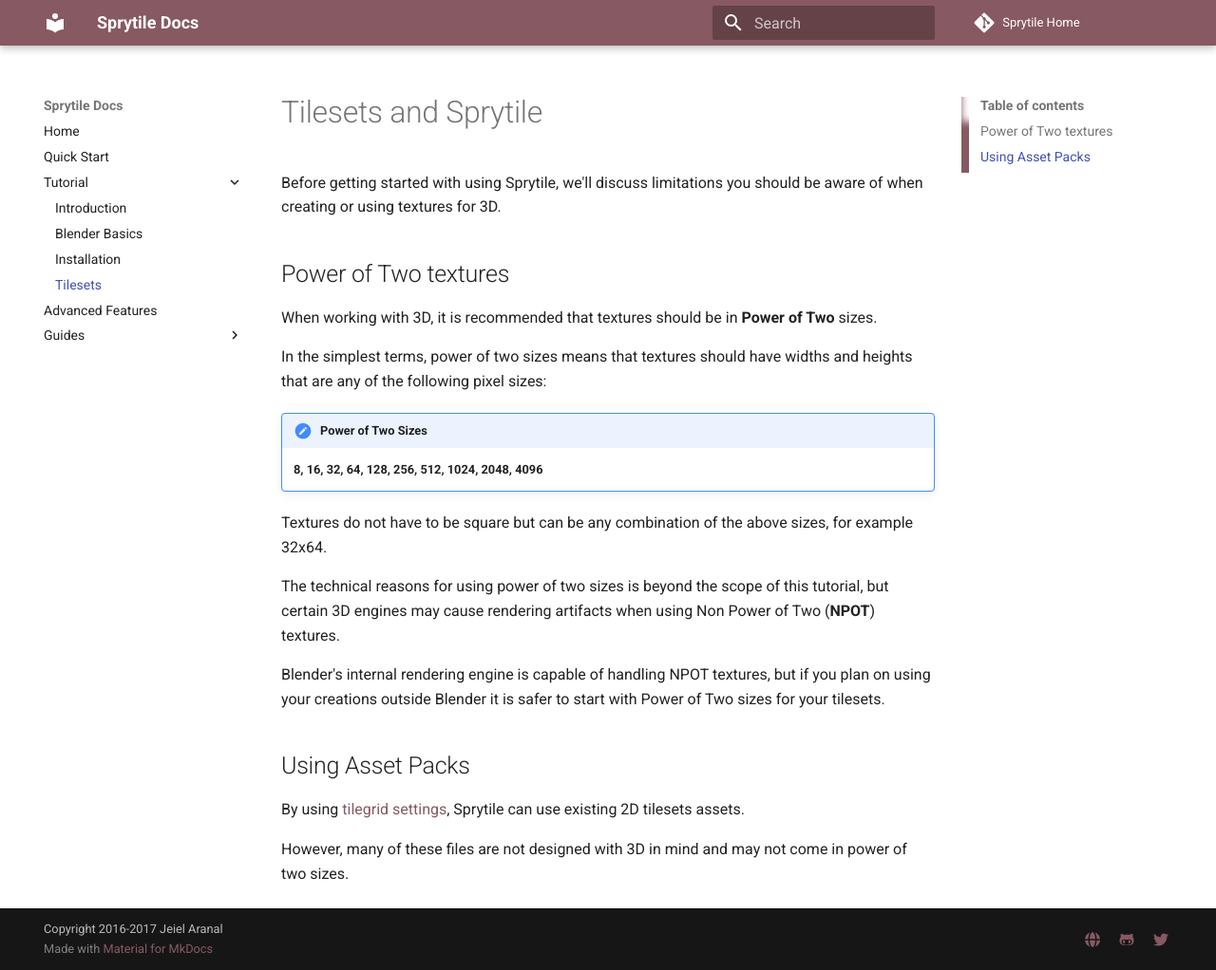
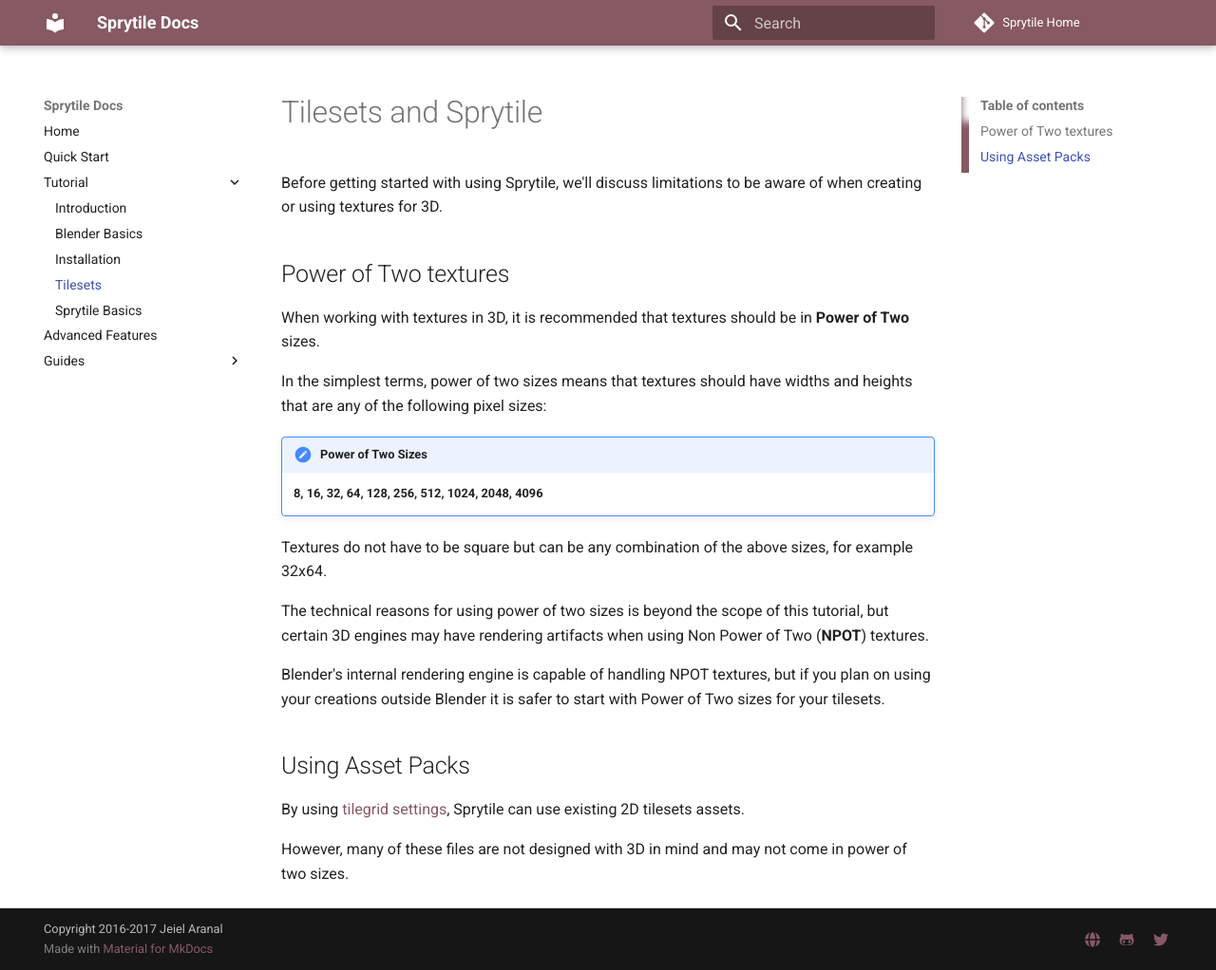
Before and after one commit to Sprytile/SprytileDocs, an MkDocs documentation site: the page built from docs/tutorial/tilesets.md, in a window 1280 px wide and 1022 px high. Shown: the whole window at 95% size. Built offline with MkDocs 1.6.1 and Material for MkDocs 9.7.7, drawn with Linux system fonts in a browser that asks for light colours; old or Windows-style settings are respelled for this version of MkDocs.

Commit message:
Outline for Sprytile basics page

```diff
--- a/docs/tutorial/tilesets.md
+++ b/docs/tutorial/tilesets.md
@@ -1,10 +1,10 @@
 # Tilesets and Sprytile
 
-Before getting started with using Sprytile, we'll discuss limitations you should be aware of when creating or using textures for 3D.
+Before getting started with using Sprytile, we'll discuss limitations to be aware of when creating or using textures for 3D.
 
 ## Power of Two textures
 
-When working with 3D, it is recommended that textures should be in **Power of Two** sizes.
+When working with textures in 3D, it is recommended that textures should be in **Power of Two** sizes.
 
 In the simplest terms, power of two sizes means that textures should have widths and heights that are any of the following pixel sizes:
 
@@ -14,7 +14,7 @@
 
 Textures do not have to be square but can be any combination of the above sizes, for example 32x64.
 
-The technical reasons for using power of two sizes is beyond the scope of this tutorial, but certain 3D engines may cause rendering artifacts when using Non Power of Two (**NPOT**) textures.
+The technical reasons for using power of two sizes is beyond the scope of this tutorial, but certain 3D engines may have rendering artifacts when using Non Power of Two (**NPOT**) textures.
 
 Blender's internal rendering engine is capable of handling NPOT textures, but if you plan on using your creations outside Blender it is safer to start with Power of Two sizes for your tilesets.
 
--- a/mkdocs.yml
+++ b/mkdocs.yml
@@ -5,7 +5,6 @@
 repo_name: "Sprytile Home"
 repo_url: http://itch.sprytile.xyz
 copyright: Copyright 2016-2017 Jeiel Aranal
-# theme_dir: 'mkdocs-material/material'
 theme: 'material'
 site_dir: ../SprytilePage
 
@@ -17,6 +16,7 @@
   - Blender Basics: tutorial/blender-basics.md
   - Installation: tutorial/install.md
   - Tilesets: tutorial/tilesets.md
+  - Sprytile Basics: tutorial/sprytile-basics.md
 - Advanced Features: advanced-features.md
 - Guides:
   - Creating Tilesets: creating-tilesets.md
```
Also changed, not shown: docs/tutorial/blender-basics.md (+2 -2 lines), docs/tutorial/sprytile-basics.md (added, +17 -0 lines).
